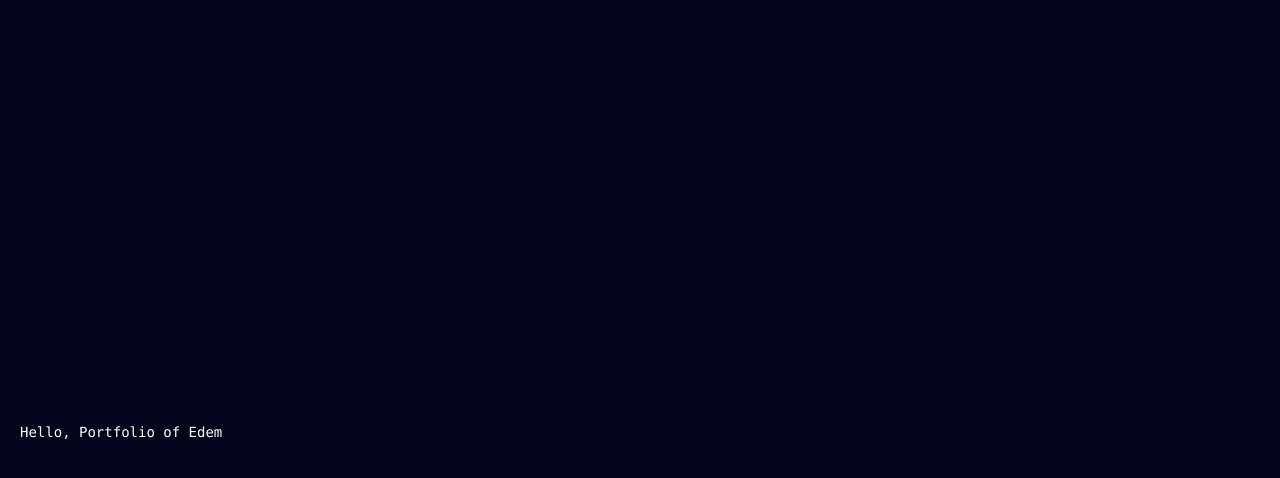
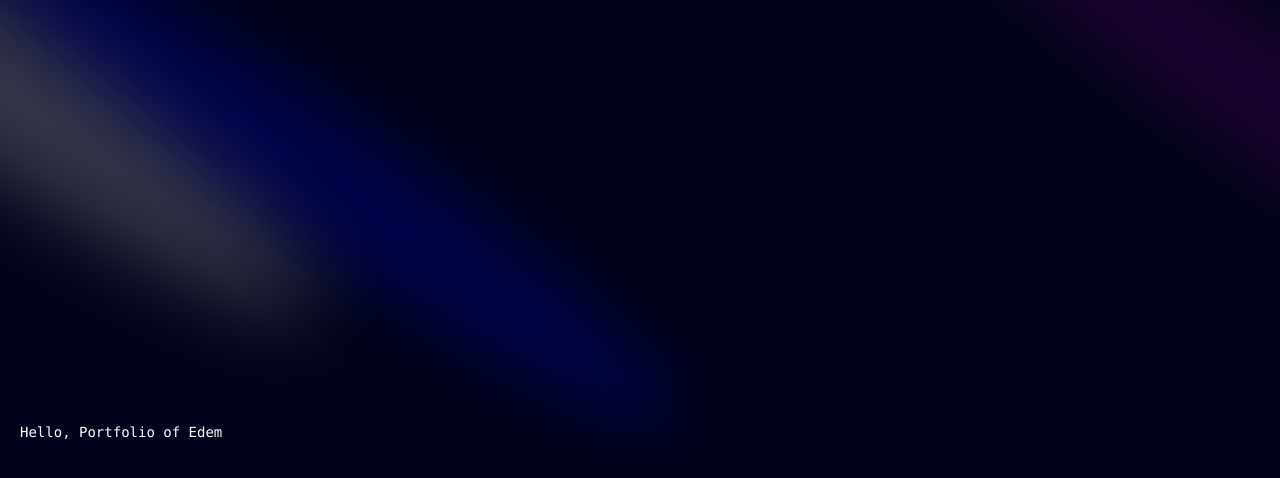
Before and after one commit to edemhome/portfolio, a Next.js app: page / in a window 1280 px wide. Shown: the top 478 px of the page. Built offline with nearby package versions, Linux system fonts and the light colour scheme.

Commit message:
adding spotlight

```diff
--- a/src/components/Hero.tsx
+++ b/src/components/Hero.tsx
@@ -1,9 +1,13 @@
 import React from 'react'
+import { Spotlight } from './ui/Spotlight'
 
 export const Hero = () => {
     return (
         <div className="pb-20 pt-36">
             <div>
+                <Spotlight className='-top-40 -left-10 md:-left-32 md:-top-20 h-screen' fill='white' />
+                <Spotlight className='top-10 left-full h-[80vh] w-[50vw]' fill='purple' />
+                <Spotlight className='top-28 left-80 h-[80vh] w-[50vw]' fill='blue' />
                 <h1 className="text-white">Hello, Portfolio of Edem</h1>
             </div>
         </div>
--- /dev/null
+++ b/src/components/ui/Spotlight.tsx
@@ -0,0 +1,56 @@
+import React from "react";
+import { cn } from "@/utils/cn";
+
+type SpotlightProps = {
+    className?: string;
+    fill?: string;
+};
+
+export const Spotlight = ({ className, fill }: SpotlightProps) => {
+    return (
+        <svg
+            className={cn(
+                "animate-spotlight pointer-events-none absolute z-[1]  h-[169%] w-[138%] lg:w-[84%] opacity-0",
+                className
+            )}
+            xmlns="http://www.w3.org/2000/svg"
+            viewBox="0 0 3787 2842"
+            fill="none"
+        >
+            <g filter="url(#filter)">
+                <ellipse
+                    cx="1924.71"
+                    cy="273.501"
+                    rx="1924.71"
+                    ry="273.501"
+                    transform="matrix(-0.822377 -0.568943 -0.568943 0.822377 3631.88 2291.09)"
+                    fill={fill || "white"}
+                    fillOpacity="0.21"
+                ></ellipse>
+            </g>
+            <defs>
+                <filter
+                    id="filter"
+                    x="0.860352"
+                    y="0.838989"
+                    width="3785.16"
+                    height="2840.26"
+                    filterUnits="userSpaceOnUse"
+                    colorInterpolationFilters="sRGB"
+                >
+                    <feFlood floodOpacity="0" result="BackgroundImageFix"></feFlood>
+                    <feBlend
+                        mode="normal"
+                        in="SourceGraphic"
+                        in2="BackgroundImageFix"
+                        result="shape"
+                    ></feBlend>
+                    <feGaussianBlur
+                        stdDeviation="151"
+                        result="effect1_foregroundBlur_1065_8"
+                    ></feGaussianBlur>
+                </filter>
+            </defs>
+        </svg>
+    );
+};
--- /dev/null
+++ b/src/utils/cn.ts
@@ -0,0 +1,6 @@
+import { ClassValue, clsx } from "clsx";
+import { twMerge } from "tailwind-merge";
+
+export function cn(...inputs: ClassValue[]) {
+    return twMerge(clsx(inputs));
+}
--- a/tailwind.config.ts
+++ b/tailwind.config.ts
@@ -15,6 +15,21 @@
         }
 
       },
+      animation: {
+        spotlight: "spotlight 2s ease .75s 1 forwards",
+      },
+      keyframes: {
+        spotlight: {
+          "0%": {
+            opacity: 0,
+            transform: "translate(-72%, -62%) scale(0.5)",
+          },
+          "100%": {
+            opacity: 1,
+            transform: "translate(-50%,-40%) scale(1)",
+          },
+        },
+      },
 
     },
   },
```
